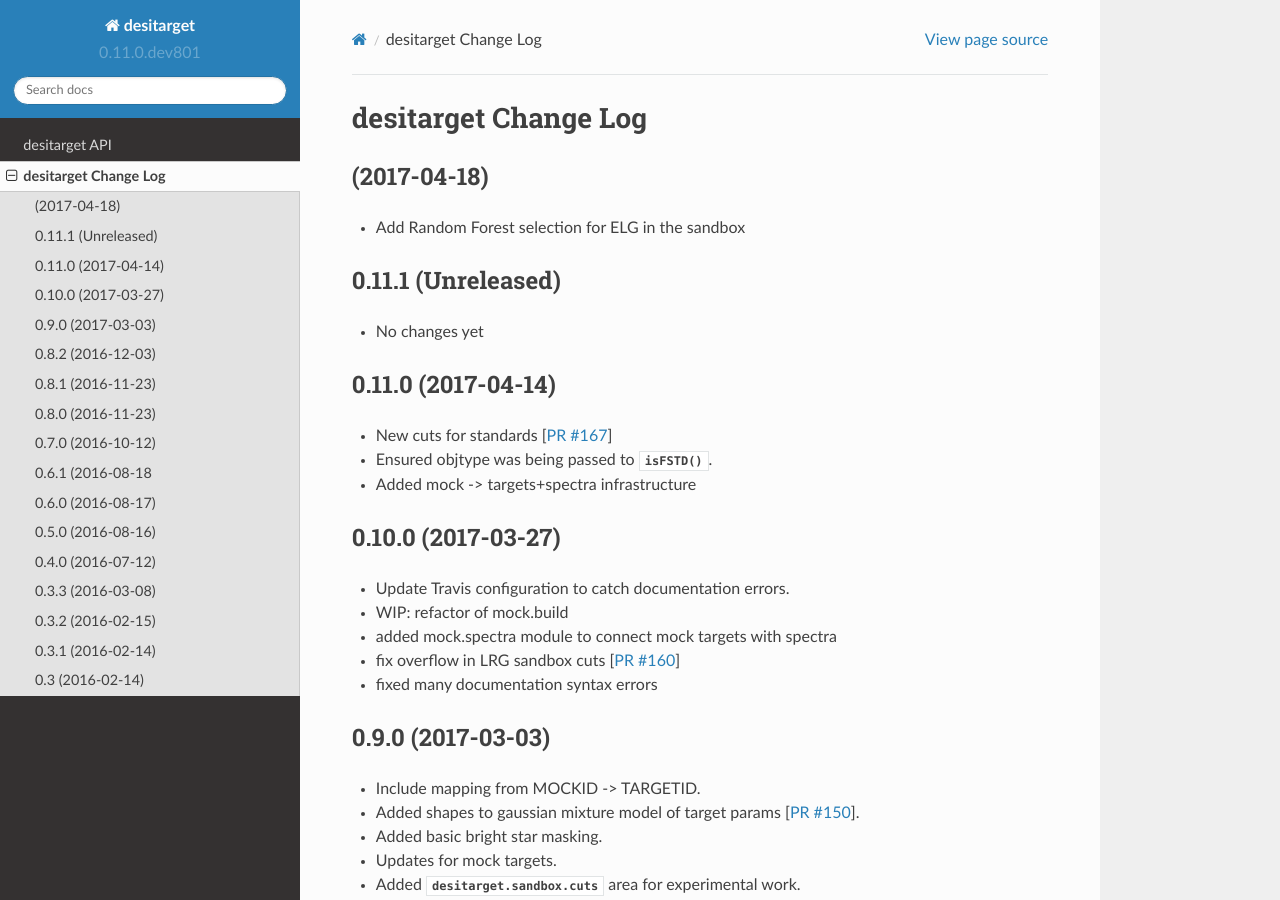
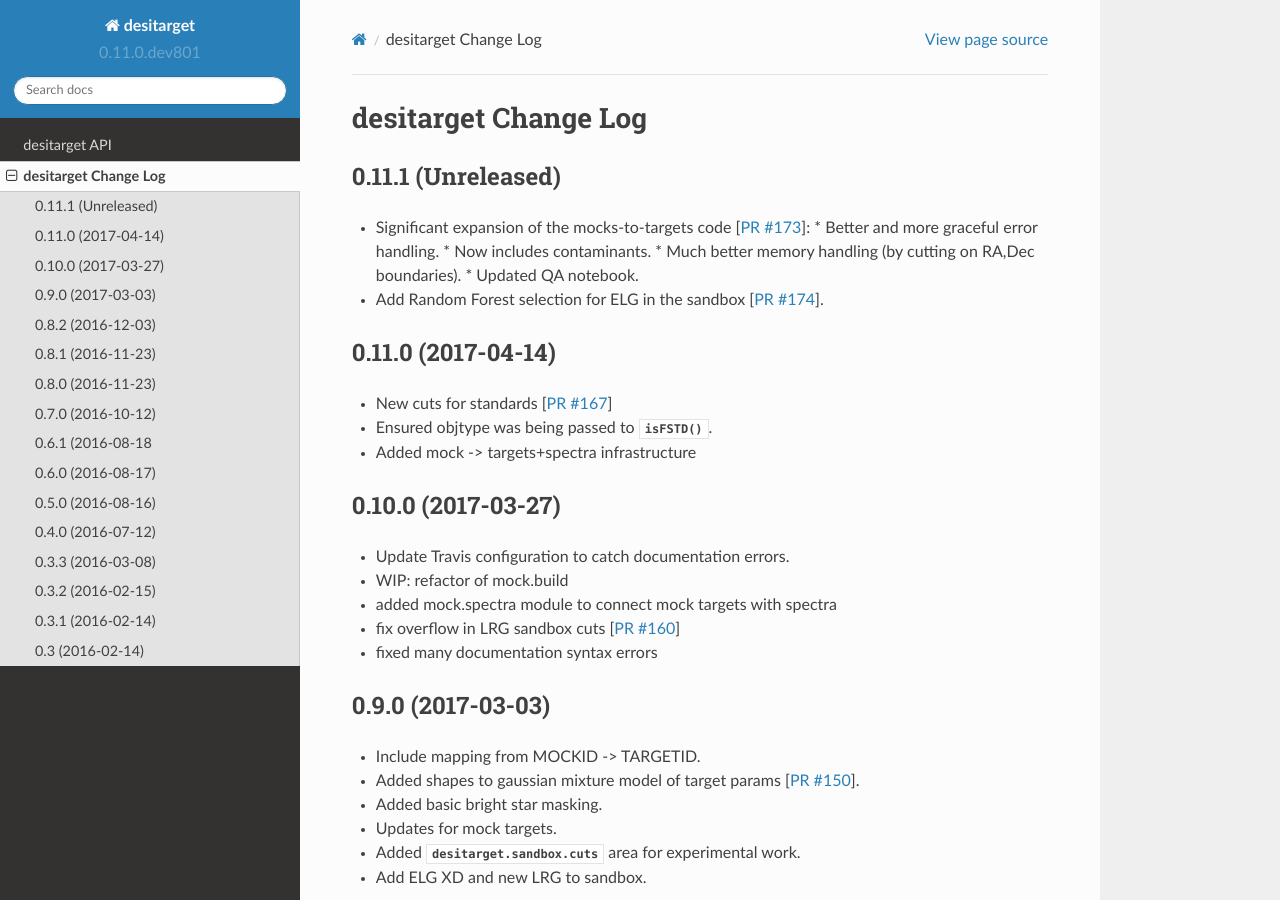
Before and after one commit to desihub/desitarget, a Sphinx documentation site: the page built from doc/changes.rst, in a window 1280 px wide and 900 px high. Built offline with Sphinx 7.4.7 and the Read the Docs theme 2.0.0, drawn with Linux system fonts in a browser that asks for light colours.

Commit message:
updated changes.rst file

```diff
--- a/doc/changes.rst
+++ b/doc/changes.rst
@@ -2,16 +2,18 @@
 desitarget Change Log
 =====================
 
-
-(2017-04-18)
------------
-* Add Random Forest selection for ELG in the sandbox
-
-
 0.11.1 (Unreleased)
 -------------------
 
-* No changes yet
+* Significant expansion of the mocks-to-targets code [`PR #173`_]:
+  * Better and more graceful error handling.
+  * Now includes contaminants.
+  * Much better memory handling (by cutting on RA,Dec boundaries).
+  * Updated QA notebook.
+* Add Random Forest selection for ELG in the sandbox [`PR #174`_].
+
+.. _`PR #173`: https://github.com/desihub/desitarget/pull/173
+.. _`PR #174`: https://github.com/desihub/desitarget/pull/174
 
 0.11.0 (2017-04-14)
 -------------------
```
